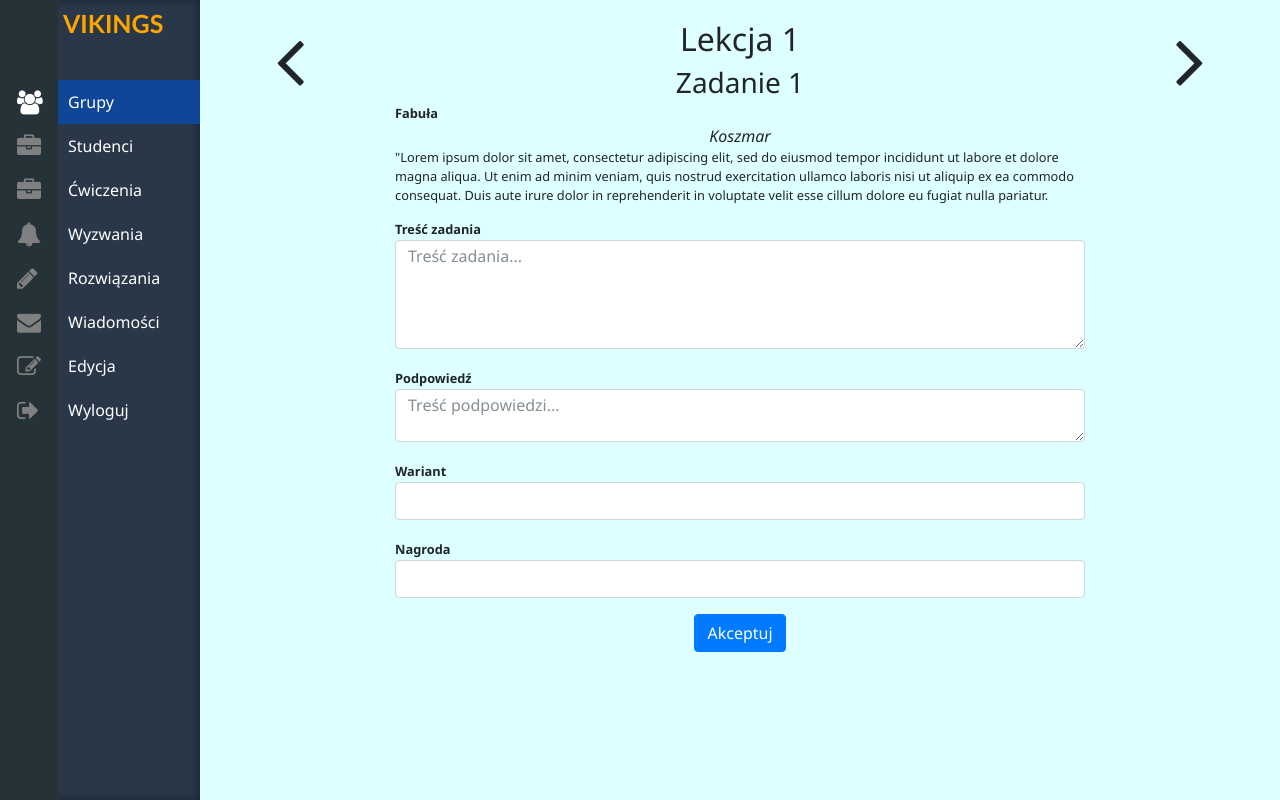
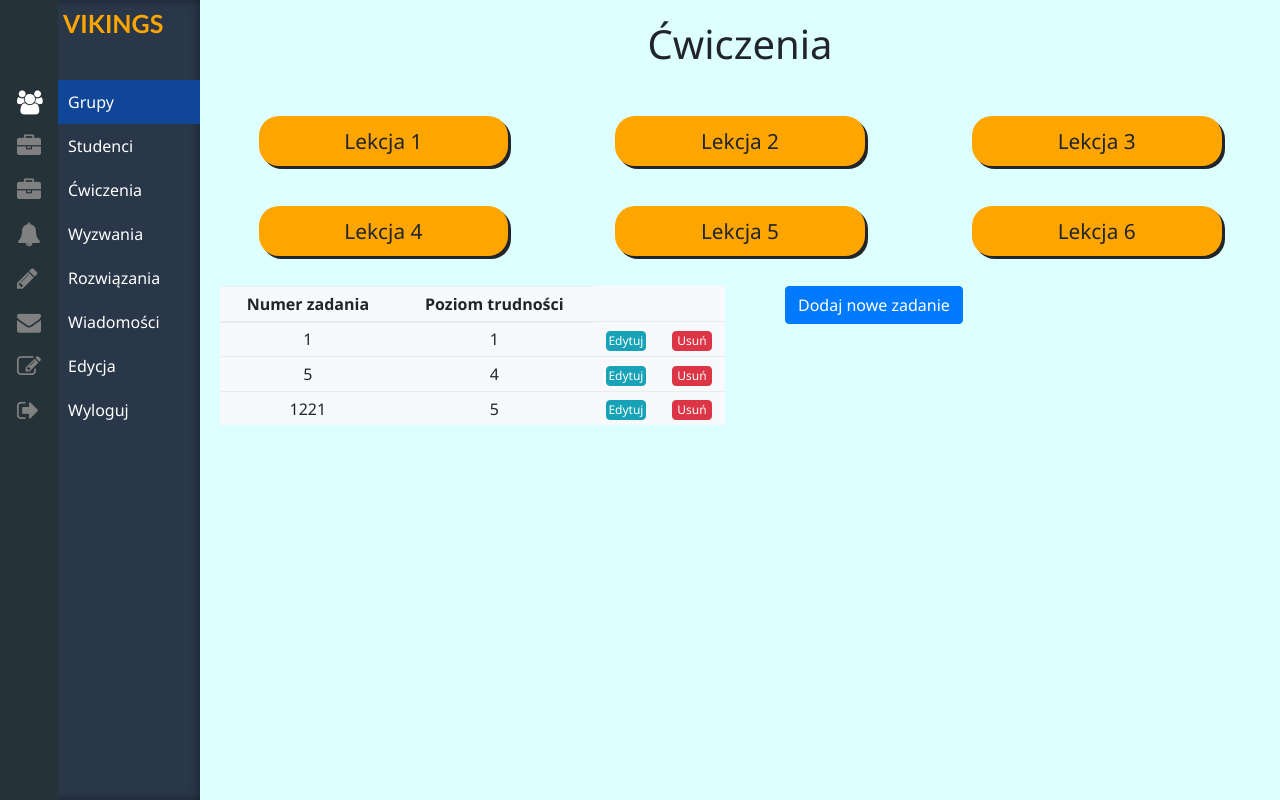
Before and after one commit to Anaxymenes/vikings, a Django app: page /adminSite/excercises in a window 1280 px wide. Run offline with Django 3.2, Linux system fonts and the light colour scheme; some libraries are stand-ins or nearby versions.

Commit message:
AdminSite excercises changes

```diff
--- a/adminSite/urls.py
+++ b/adminSite/urls.py
@@ -8,6 +8,7 @@ urlpatterns = [
     path('', views.groups, name='groups'),
     path('responses', views.responses, name='responses'),
     path('excercises', views.excercises, name='excercises'),
+    path('excerciseDetails', views.excerciseDetails, name='excerciseDetails'),
     path('challenges', views.challenges, name='challenges'),
     path('students', views.students, name='students'),
     path('groupDetails/<int:group_id>/', views.groupDetails, name='groupDetails'),
--- a/adminSite/views.py
+++ b/adminSite/views.py
@@ -31,6 +31,9 @@ def editStudent(request,student_id):
 
 def excercises(request):
     return render(request, 'admin/excercises.html')
+
+def excerciseDetails(request):
+    return render(request, 'admin/excerciseDetails.html')
 
 def challenges(request):
     return render(request, 'admin/challenges.html')
--- a/static/css/admin/excercises.css
+++ b/static/css/admin/excercises.css
@@ -1,18 +1,63 @@
 .excerciseContent{
-    padding-top: 20px;
+    padding: 20px;
 }
-.arrowIcon{
+
+.stage{
+    cursor: pointer;
+    background-color: orange;
+    margin-left: 5%;
+    margin-right: 5%;
+    margin-top: 40px;
+    line-height: 50px;
+    align-self: center;
+    text-align: center;
+    border-radius: 20px;
+    display: inline-block;
+    vertical-align: middle;
+    box-shadow: 3px 3px ;
+    font-size: 1.3rem;
+}
+.stage:hover{
+    background-color: orangered;
+    box-shadow: 4px 4px;
+    font-size: 1.4rem;
+}
+.excerciseContent a:active{
+    outline: none;
+    background-color: orangered;
+}
+.excerciseContent table{
     text-align: center;
 }
-.arrowIcon i {
+.excercisesList{
+    margin-top: 30px;
+}
+.excercisesList .addButton{
+    margin: 30px;
+}
+
+/* Excercise details */
+.excerciseDetailsContent{
+    padding: 30px;
+    padding-left: 15%;
+    padding-right: 15%;
+}
+.excerciseDetailsContent h3{
+    margin-top: 10px;
+}
+.backArrow {
     cursor: pointer;
+    position: absolute;
+    color: rgb(53, 53, 53);
+}
+.backArrow:hover {
+    color: rgb(102, 102, 102);
+}
+.form-control{
+    margin-bottom: 1rem;
 }
 .excerciseContent h3, h6, p{
     margin: 0;
-}
-.story {
-    font-size: 0.8rem;
-    padding-bottom: 10px;
 }
 label{
     font-size: 0.8rem;
--- a/templates/admin/excercises.html
+++ b/templates/admin/excercises.html
@@ -2,44 +2,53 @@
 
 {% block content %}
     <div class="container excerciseContent">
+        <h1 align="center">Ćwiczenia</h1>
         <div class="row">
-            <div class="col-2 arrowIcon">
-                <i class="fa fa-angle-left fa-5x"></i>
+            <a class="col stage">Lekcja 1</a>
+            <a class="col stage">Lekcja 2</a>
+            <a class="col stage">Lekcja 3</a>
+        </div>
+        <div class="row">
+            <a class="col stage">Lekcja 4</a>
+            <a class="col stage">Lekcja 5</a>
+            <a class="col stage">Lekcja 6</a>
+        </div>
+
+        <div class="row excercisesList">
+            <div class="col-6">
+                <table class="table table-hover bg-light table-sm">
+                    <thead>
+                        <tr>
+                            <th>Numer zadania
+                            <th>Poziom trudności
+                        </tr>
+                    </thead>
+                    <tbody>
+                            <tr>
+                                <td>1
+                                <td>1
+                                <td><button class="btn btn-info">Edytuj</button>
+                                <td><a href=""><button class="btn btn-danger">Usuń</button></a>
+                            </tr>
+                            <tr>
+                                <td>5
+                                <td>4
+                                <td><button class="btn btn-info">Edytuj</button>
+                                <td><a href=""><button class="btn btn-danger">Usuń</button></a>
+                            </tr>
+                            <tr>
+                                <td>1221
+                                <td>5
+                                <td><button class="btn btn-info">Edytuj</button>
+                                <td><a href=""><button class="btn btn-danger">Usuń</button></a>
+                            </tr>
+                    </tbody>
+                </table>
             </div>
-
-            <div class="col-8">
-                <h2 align="center">Lekcja 1</h2>
-                <h3 align="center">Zadanie 1</h3>
-                <label>Fabuła</label>
-                <p class="font-italic" align="center">Koszmar</p>
-                <p class="story">"Lorem ipsum dolor sit amet, consectetur adipiscing elit, sed do eiusmod tempor incididunt ut labore et dolore magna aliqua. Ut enim ad minim veniam, quis nostrud exercitation ullamco laboris nisi ut aliquip ex ea commodo consequat. Duis aute irure dolor in reprehenderit in voluptate velit esse cillum dolore eu fugiat nulla pariatur.
-                </p>
-
-                <form class="excerciseForm">
-                    <div class="form-group">
-                    <label>Treść zadania</label>
-                    <textarea class="form-control" rows="5" placeholder="Treść zadania..."></textarea>
-                    </div>
-                    <div class="form-group">
-                    <label>Podpowiedź</label>
-                    <textarea class="form-control" rows="2" placeholder="Treść podpowiedzi..."></textarea>
-                    </div>
-                    <div class="form-group">
-                    <label>Wariant</label>
-                    <input class="form-control">
-                    </div>
-                    <div class="form-group">
-                    <label>Nagroda</label>
-                    <input class="form-control">
-                    </div>
-                    <div class="text-center">
-                        <button type="submit" class="btn btn-primary text-center">Akceptuj</button>
-                    </div>
-                </form>
-            </div>
-            <div class="col-2 arrowIcon">
-                <i class="fa fa-angle-right fa-5x"></i>
+            <div class="col-6">
+                <a class="addButton" href="/adminSite/excerciseDetails"><button class="btn btn-primary"> Dodaj nowe zadanie </button></a>
             </div>
         </div>
+
     </div>
 {% endblock %}
--- a/templates/admin/groups.html
+++ b/templates/admin/groups.html
@@ -38,7 +38,6 @@
                     <div class="form-group">
                         <label for="{{ form.groupName.id_for_label }}">Nazwa grupy</label>
                         {{ form.groupName }}
-                        <label for="{{ form.groupFile.id_for_label }}">Wybierz plik</label>
                         {{ form.groupFile }}
                         <button type="submit" class="btn btn-primary" value="Submit">Stwórz grupę</button>
                     </div>
```
Also changed, not shown: templates/admin/excerciseDetails.html (added, +37 -0 lines).
